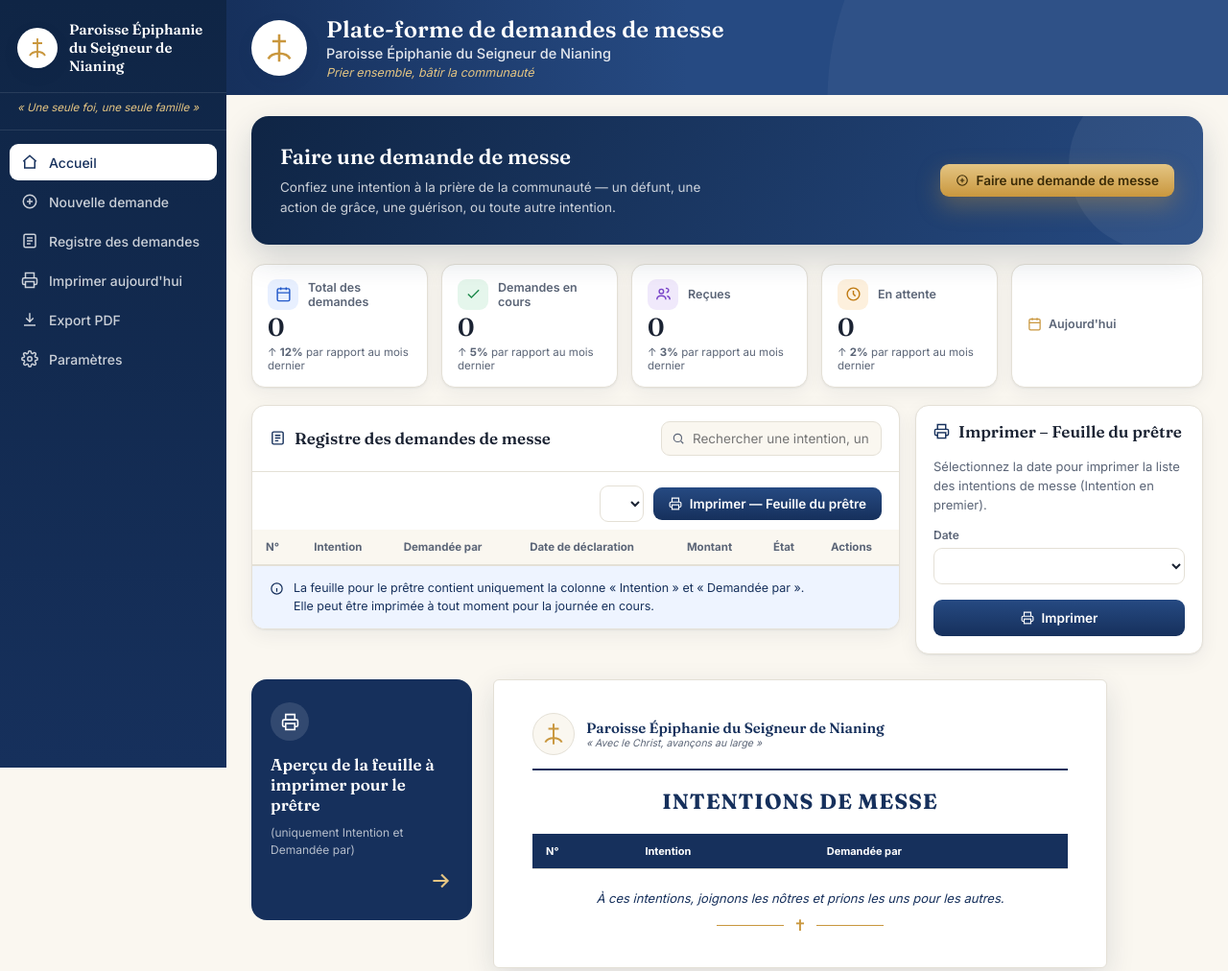
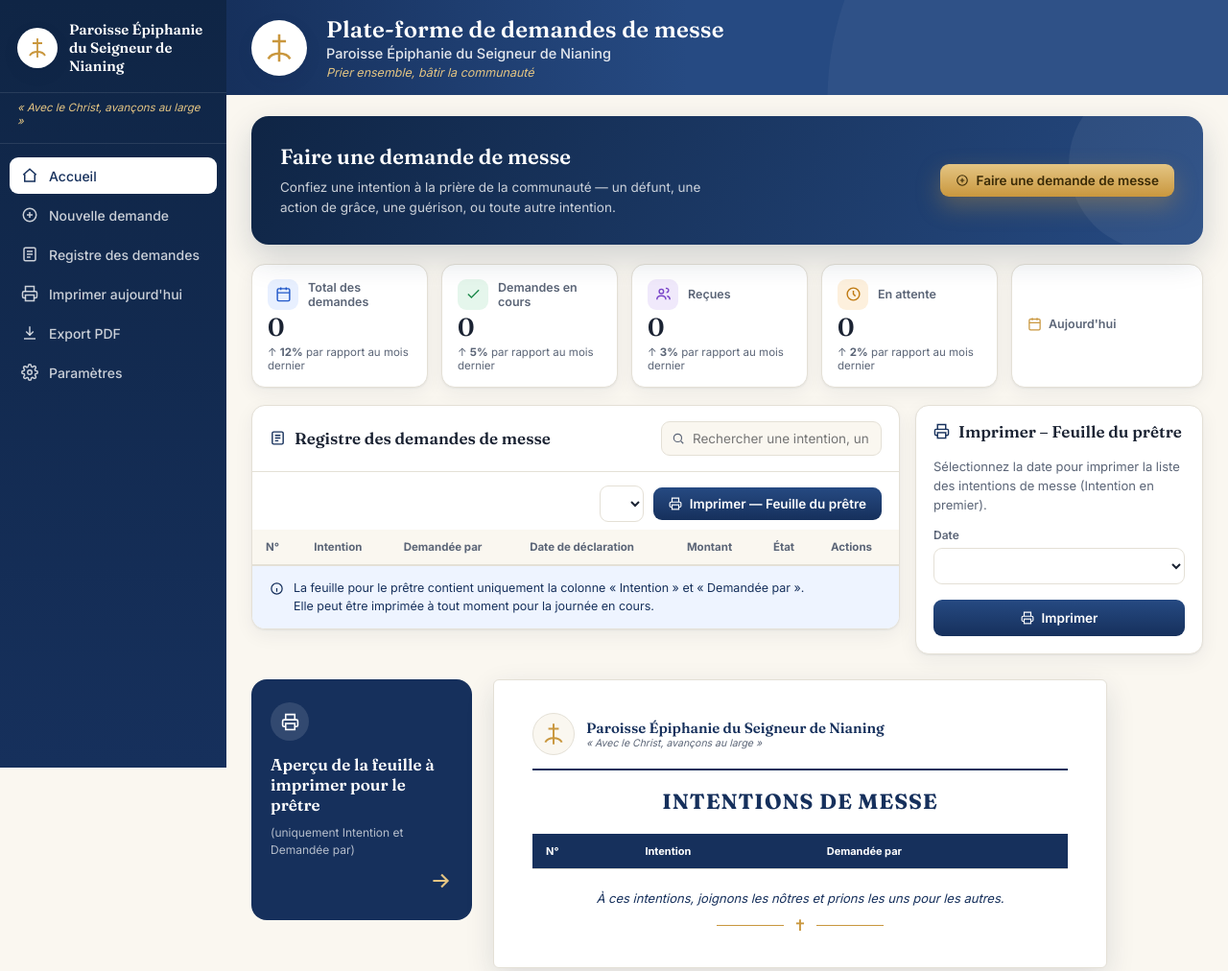
Before and after one commit to Latyr2001/plateforme-messe, a website: page index.html in a window 1280 px wide. Shown: the top 1012 px of the page at 96% size. Drawn offline with nearby package versions, Linux system fonts and the light colour scheme; no server answers.

```diff
--- a/index.html
+++ b/index.html
@@ -22,7 +22,7 @@
         <div class="name">Paroisse Épiphanie<br>du Seigneur de Nianing</div>
       </div>
     </div>
-    <div class="brand-motto">« Une seule foi, une seule famille »</div>
+    <div class="brand-motto">« Avec le Christ, avançons au large »</div>
     <nav class="nav" id="navList">
       <div class="nav-item active" data-view="accueil">
         <svg viewBox="0 0 24 24" fill="none" stroke="currentColor" stroke-width="2"><path d="M3 11l9-8 9 8"/><path d="M5 10v10h14V10"/></svg>
```
